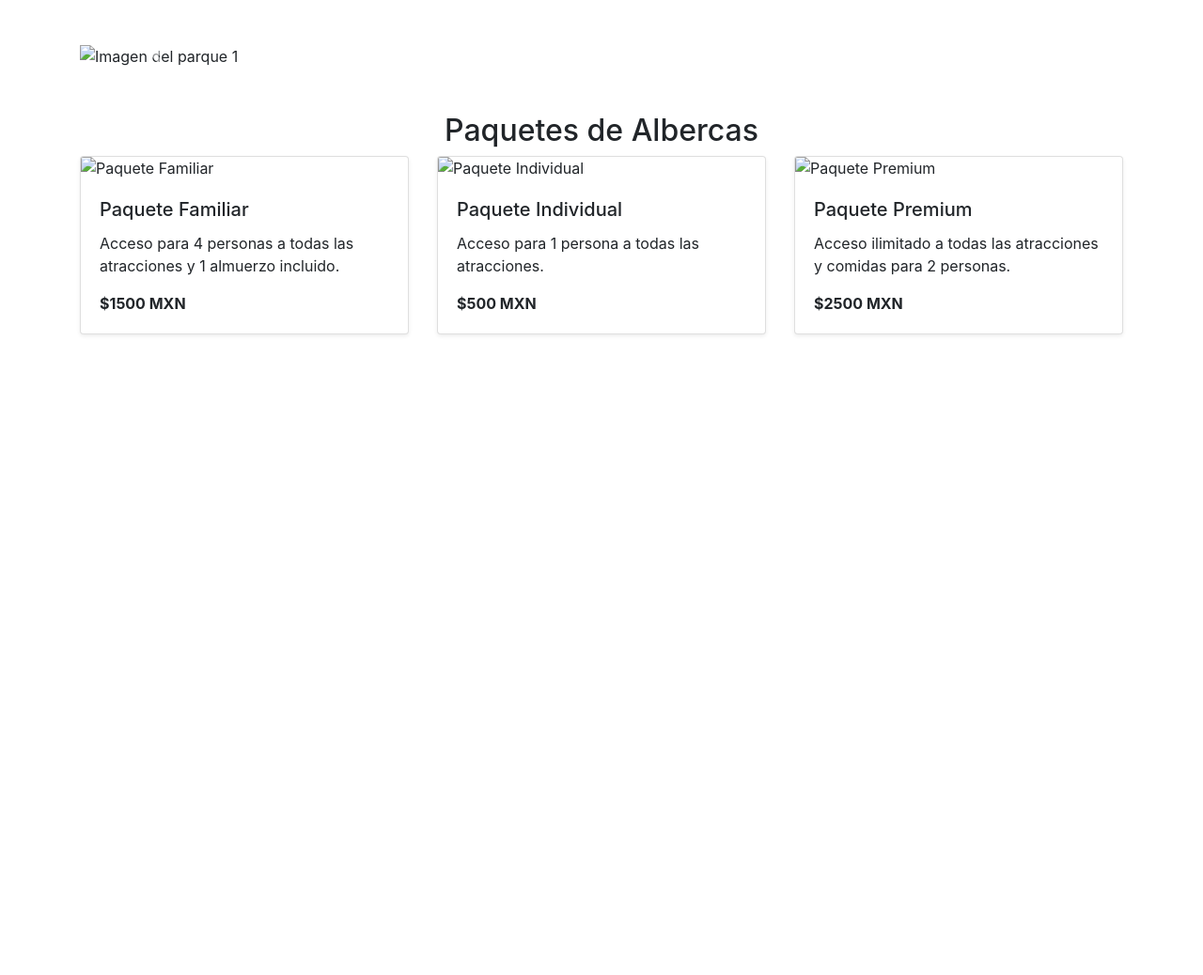
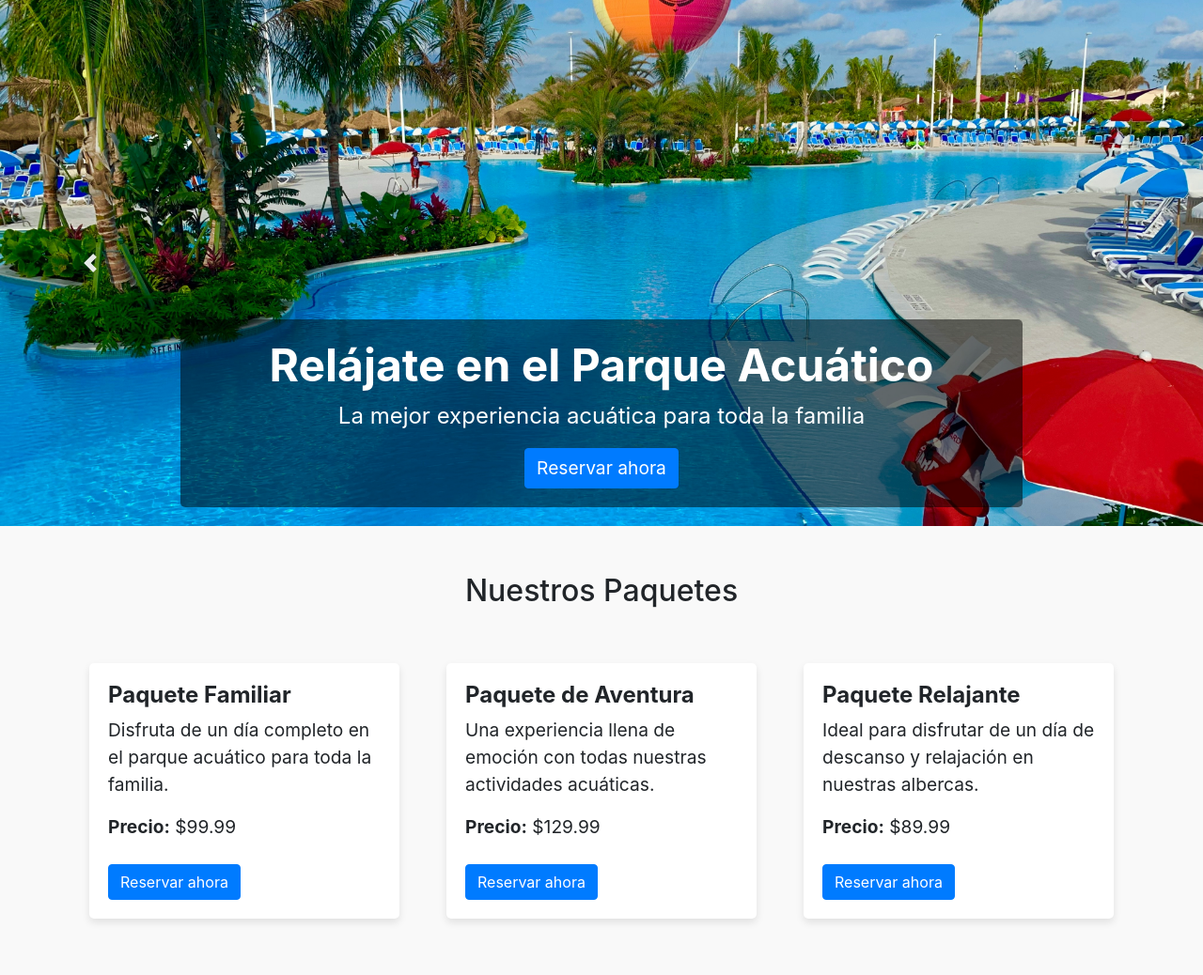
Before and after one commit to krpi1/parqueAcuatico, a PHP site: page / in a window 1280 px wide. Shown: the whole page at 94% size. Before the commit the page ends 357 px from the top, so only its background shows below. Run offline with PHP 8.4, Linux system fonts and the light colour scheme; some libraries are stand-ins or nearby versions.

Commit message:
integracion de carrucel

```diff
--- a/index.php
+++ b/index.php
@@ -1,91 +1,170 @@
 <!DOCTYPE html>
 <html lang="es">
+
 <head>
     <meta charset="UTF-8">
     <meta name="viewport" content="width=device-width, initial-scale=1.0">
-    <title>Parque Acuático - Paquetes y Carrusel</title>
+    <title>Parque Acuático</title>
     <link href="https://stackpath.bootstrapcdn.com/bootstrap/4.3.1/css/bootstrap.min.css" rel="stylesheet">
-    <script src="https://code.jquery.com/jquery-3.3.1.slim.min.js"></script>
-    <script src="https://stackpath.bootstrapcdn.com/bootstrap/4.3.1/js/bootstrap.bundle.min.js"></script>
+    <style>
+        #heroCarousel .carousel-item img {
+            height: 70vh;
+            object-fit: cover;
+        }
+
+        .carousel-caption {
+            background: rgba(0, 0, 0, 0.5);
+            border-radius: 5px;
+        }
+
+        .carousel-caption h1 {
+            font-size: 3rem;
+            font-weight: bold;
+        }
+
+        .carousel-caption p {
+            font-size: 1.5rem;
+        }
+
+        .carousel-caption a.btn-primary {
+            font-size: 1.2rem;
+        }
+
+        .section-paquetes {
+            padding: 50px 0;
+            background-color: #f9f9f9;
+        }
+
+        .paquete {
+            background: #fff;
+            padding: 20px;
+            margin: 10px;
+            border-radius: 5px;
+            box-shadow: 0 4px 8px rgba(0, 0, 0, 0.1);
+        }
+
+        .paquete h3 {
+            font-size: 1.5rem;
+            font-weight: bold;
+        }
+
+        .paquete p {
+            font-size: 1.2rem;
+        }
+
+        .paquete .btn {
+            margin-top: 10px;
+        }
+    </style>
 </head>
+
 <body>
 
-<div class="container mt-5">
-    <?php
-    function mostrarCarrusel() {
-        $imagenes = [
-            ["src" => "https://via.placeholder.com/1200x400/007BFF/FFFFFF?text=Parque+Acuático+1", "alt" => "Imagen del parque 1", "caption" => "Bienvenido al parque acuático - Imagen 1"],
-            ["src" => "https://via.placeholder.com/1200x400/6C757D/FFFFFF?text=Parque+Acuático+2", "alt" => "Imagen del parque 2", "caption" => "Disfruta de nuestras albercas - Imagen 2"],
-            ["src" => "https://via.placeholder.com/1200x400/28A745/FFFFFF?text=Parque+Acuático+3", "alt" => "Imagen del parque 3", "caption" => "Aventura y diversión para toda la familia - Imagen 3"]
-        ];
-        ?>
-        <div id="carruselParque" class="carousel slide" data-ride="carousel">
+    <div id="heroCarousel" class="carousel slide" data-ride="carousel" data-interval="3000">
         <div class="carousel-inner">
-                <?php
-                foreach ($imagenes as $index => $imagen) {
-                    $activeClass = ($index === 0) ? 'active' : '';
-                    echo "<div class='carousel-item $activeClass'>";
-                    echo "<img src='{$imagen['src']}' class='d-block w-100' alt='{$imagen['alt']}'>";
-                    echo "<div class='carousel-caption d-none d-md-block'>";
-                    echo "<p>{$imagen['caption']}</p>";
-                    echo "</div></div>";
-                }
-                ?>
+            <div class="carousel-item active">
+                <img src="img/uno.jpg" class="d-block w-100" alt="Imagen 1">
+                <div class="carousel-caption d-none d-md-block">
+                    <h1>Relájate en el Parque Acuático</h1>
+                    <p>La mejor experiencia acuática para toda la familia</p>
+                    <a href="#paquetes" class="btn btn-primary">Reservar ahora</a>
                 </div>
-            <a class="carousel-control-prev" href="#carruselParque" role="button" data-slide="prev">
+            </div>
+            <div class="carousel-item">
+                <img src="img/dos.jpg" class="d-block w-100" alt="Imagen 2">
+                <div class="carousel-caption d-none d-md-block">
+                    <h1>Disfruta de nuestras Albercas</h1>
+                    <p>Relájate y diviértete</p>
+                    <a href="#paquetes" class="btn btn-primary">Reservar ahora</a>
+                </div>
+            </div>
+            <div class="carousel-item">
+                <img src="img/tres.jpg" class="d-block w-100" alt="Imagen 3">
+                <div class="carousel-caption d-none d-md-block">
+                    <h1>Aventura para Toda la Familia</h1>
+                    <p>Una experiencia inolvidable en cada rincón</p>
+                    <a href="#paquetes" class="btn btn-primary">Reservar ahora</a>
+                </div>
+            </div>
+            <div class="carousel-item">
+                <img src="img/cuatro.jpg" class="d-block w-100" alt="Imagen 4">
+                <div class="carousel-caption d-none d-md-block">
+                    <h1>El Mejor Parque Acuático</h1>
+                    <p>Disfruta de nuestras actividades acuáticas</p>
+                    <a href="#paquetes" class="btn btn-primary">Reservar ahora</a>
+                </div>
+            </div>
+            <div class="carousel-item">
+                <img src="img/cinco.jpg" class="d-block w-100" alt="Imagen 5">
+                <div class="carousel-caption d-none d-md-block">
+                    <h1>Relájate en el Agua</h1>
+                    <p>Pasarás momentos únicos con tus seres queridos</p>
+                    <a href="#paquetes" class="btn btn-primary">Reservar ahora</a>
+                </div>
+            </div>
+            <div class="carousel-item">
+                <img src="img/seis.jpg" class="d-block w-100" alt="Imagen 6">
+                <div class="carousel-caption d-none d-md-block">
+                    <h1>Vive la Diversión en Familia</h1>
+                    <p>Un lugar perfecto para compartir y divertirse</p>
+                    <a href="#paquetes" class="btn btn-primary">Reservar ahora</a>
+                </div>
+            </div>
+            <div class="carousel-item">
+                <img src="img/siete.jpg" class="d-block w-100" alt="Imagen 7">
+                <div class="carousel-caption d-none d-md-block">
+                    <h1>Una Aventura Inigualable</h1>
+                    <p>Un paraíso acuático para todos</p>
+                    <a href="#paquetes" class="btn btn-primary">Reservar ahora</a>
+                </div>
+            </div>
+        </div>
+        <a class="carousel-control-prev" href="#heroCarousel" role="button" data-slide="prev">
             <span class="carousel-control-prev-icon" aria-hidden="true"></span>
             <span class="sr-only">Previous</span>
         </a>
-            <a class="carousel-control-next" href="#carruselParque" role="button" data-slide="next">
+        <a class="carousel-control-next" href="#heroCarousel" role="button" data-slide="next">
             <span class="carousel-control-next-icon" aria-hidden="true"></span>
             <span class="sr-only">Next</span>
         </a>
     </div>
-        <?php
-    }
 
-    mostrarCarrusel();
-    ?>
+    <div class="section-paquetes" id="paquetes">
+        <div class="container">
+            <h2 class="text-center mb-5">Nuestros Paquetes</h2>
+            <div class="row">
 
-    <div class="paquetes-albercas mt-5">
-        <h2 class="text-center">Paquetes de Albercas</h2>
-        <div class="row">
-            <?php
-            $paquetes = [
-                [
-                    "titulo" => "Paquete Familiar",
-                    "descripcion" => "Acceso para 4 personas a todas las atracciones y 1 almuerzo incluido.",
-                    "precio" => "$1500 MXN",
-                    "imagen" => "https://via.placeholder.com/400x300/007BFF/FFFFFF?text=Paquete+Familiar"
-                ],
-                [
-                    "titulo" => "Paquete Individual",
-                    "descripcion" => "Acceso para 1 persona a todas las atracciones.",
-                    "precio" => "$500 MXN",
-                    "imagen" => "https://via.placeholder.com/400x300/28A745/FFFFFF?text=Paquete+Individual"
-                ],
-                [
-                    "titulo" => "Paquete Premium",
-                    "descripcion" => "Acceso ilimitado a todas las atracciones y comidas para 2 personas.",
-                    "precio" => "$2500 MXN",
-                    "imagen" => "https://via.placeholder.com/400x300/FFC107/FFFFFF?text=Paquete+Premium"
-                ]
-            ];
+                <div class="col-md-4">
+                    <div class="paquete">
+                        <h3>Paquete Familiar</h3>
+                        <p>Disfruta de un día completo en el parque acuático para toda la familia.</p>
+                        <p><strong>Precio:</strong> $99.99</p>
+                        <a href="#" class="btn btn-primary">Reservar ahora</a>
+                    </div>
+                </div>
 
-            foreach ($paquetes as $paquete) {
-                echo "<div class='col-md-4'>";
-                echo "<div class='card mb-4 shadow-sm'>";
-                echo "<img src='{$paquete['imagen']}' class='card-img-top' alt='{$paquete['titulo']}'>";
-                echo "<div class='card-body'>";
-                echo "<h5 class='card-title'>{$paquete['titulo']}</h5>";
-                echo "<p class='card-text'>{$paquete['descripcion']}</p>";
-                echo "<p class='card-text'><strong>{$paquete['precio']}</strong></p>";
-                echo "</div></div></div>";
-            }
-            ?>
+                <div class="col-md-4">
+                    <div class="paquete">
+                        <h3>Paquete de Aventura</h3>
+                        <p>Una experiencia llena de emoción con todas nuestras actividades acuáticas.</p>
+                        <p><strong>Precio:</strong> $129.99</p>
+                        <a href="#" class="btn btn-primary">Reservar ahora</a>
+                    </div>
+                </div>
+
+                <div class="col-md-4">
+                    <div class="paquete">
+                        <h3>Paquete Relajante</h3>
+                        <p>Ideal para disfrutar de un día de descanso y relajación en nuestras albercas.</p>
+                        <p><strong>Precio:</strong> $89.99</p>
+                        <a href="#" class="btn btn-primary">Reservar ahora</a>
                     </div>
                 </div>
             </div>
+        </div>
+    </div>
+    <script src="https://code.jquery.com/jquery-3.6.0.min.js"></script>
+    <script src="https://stackpath.bootstrapcdn.com/bootstrap/4.3.1/js/bootstrap.bundle.min.js"></script>
+</body>
 
-</body>
 </html>
```
Lines whose indentation alone changed are shown as unchanged.
